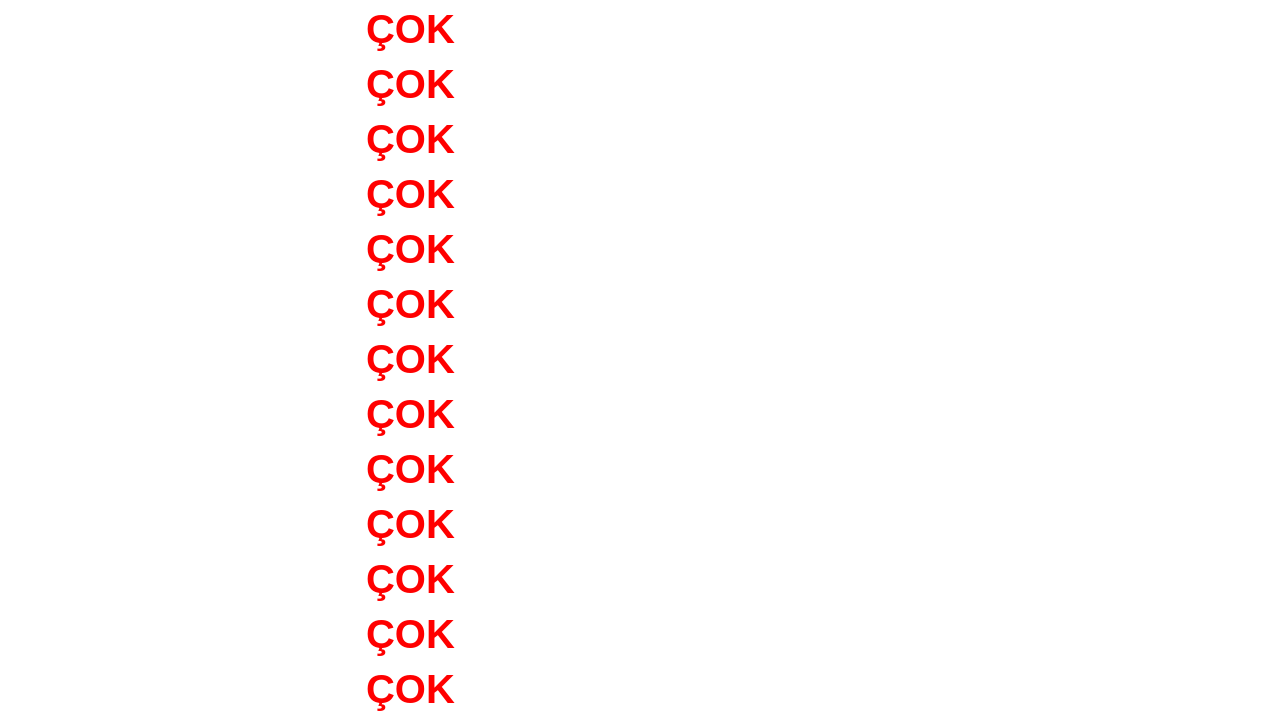
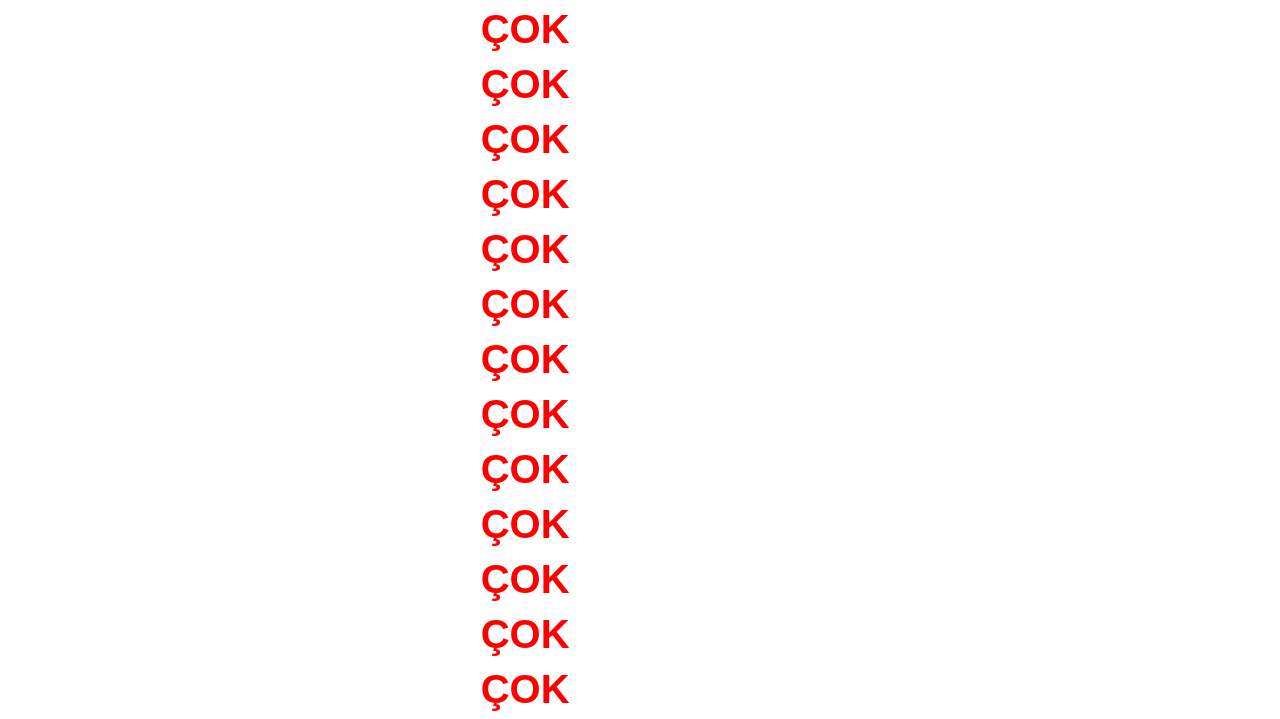
Before and after one commit to TheChefMamii/CokGizliSiteeee, a plain HTML site: page lovegame.html in a window 1280 px wide. Shown: the part 764-1483 px from the top of the page. Drawn offline with Linux system fonts and the light colour scheme.

Commit message:
tam haliii

```diff
--- a/lovegame.html
+++ b/lovegame.html
@@ -112,6 +112,8 @@
         const cokContainer = document.getElementById('cokContainer');
         const cokCounter = document.getElementById('cokCounter');
         const mainText = document.getElementById('mainText');
+        const mainCokWord = document.querySelector('.main-text .cok-word');
+
 
         let cokCount = 0; let totalCoksGenerated = 0;
         const initialCoks = 40; // DÜZELTME: Başlangıç değerini artırdık
@@ -167,7 +169,7 @@
                 const cokDiv = document.createElement('div');
                 cokDiv.classList.add('cok-item');
                 cokDiv.textContent = 'ÇOK';
-                cokDiv.style.marginLeft = `${mainText.getBoundingClientRect().left}px`;
+                cokDiv.style.marginLeft = `${mainCokWord.getBoundingClientRect().left}px`;
                 cokContainer.appendChild(cokDiv);
                 setTimeout(() => cokDiv.classList.add('visible'), 50 * i);
             }
```
